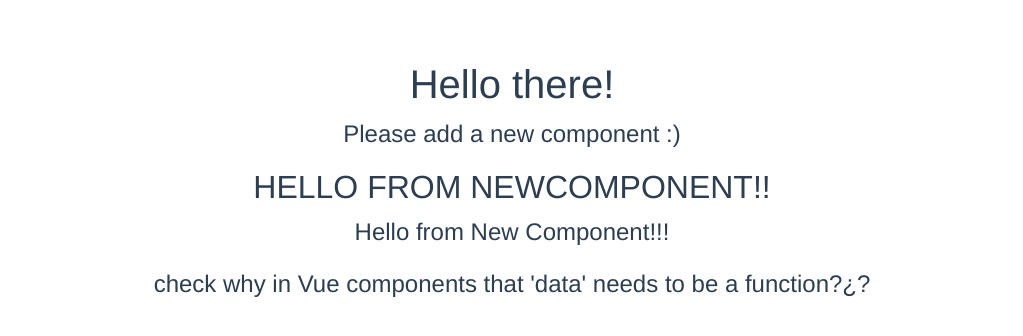
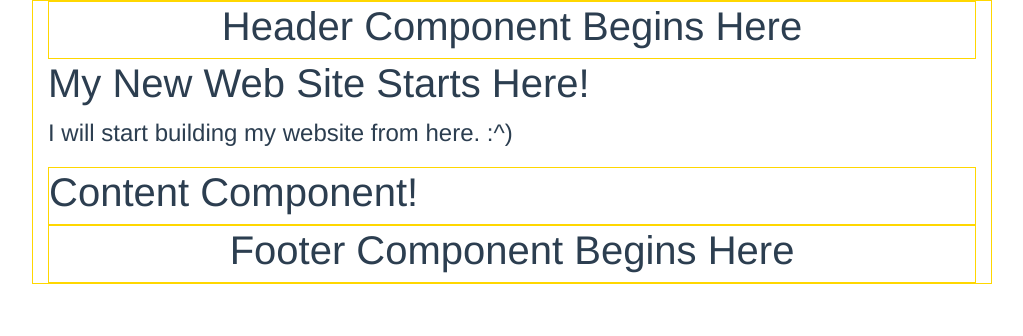
Before and after one commit to carol-en/New-Caroline-Nolasco-Code, a Vue app: page / in a window 1280 px wide. Shown: the top 336 px of the page, without its empty margins (128-1151 px from the left). Built offline with nearby package versions, Linux system fonts and the light colour scheme.

Commit message:
wip setting up component structures

```diff
--- a/src/App.vue
+++ b/src/App.vue
@@ -1,33 +1,24 @@
 <template>
   <div id="app">
-    <h1>Hello there!</h1>
-    <p>Please add a new component :)</p>
-    <NewComponent />
+    <AppContainer />
   </div>
 </template>
 
 <script>
-import NewComponent from './components/NewComponent';
+import AppContainer from './components/AppContainer';
 
 export default {
   name: 'App',
   components: {
-    NewComponent
+    AppContainer
   }
 }
 </script>
 
 <style>
-#app {
-  font-family: Avenir, Helvetica, Arial, sans-serif;
-  -webkit-font-smoothing: antialiased;
-  -moz-osx-font-smoothing: grayscale;
-  text-align: center;
-  color: #2c3e50;
-  margin-top: 60px;
-}
-
-p {
-  font-size: 1.5em;
-}
+  #app {
+    font-family: Avenir, Helvetica, Arial, sans-serif;
+    color: #2c3e50;
+    font-size: 1.5em;
+  }
 </style>
--- /dev/null
+++ b/src/components/AppContainer.vue
@@ -0,0 +1,32 @@
+<template>
+    <div class="container">
+        <AppHeader />
+        <h1>My New Web Site Starts Here!</h1>
+        <p>I will start building my website from here. :^)</p>
+        <AppContent />
+        <AppFooter />
+    </div>
+</template>
+
+<script>
+    import AppHeader from './Header';
+    import AppFooter from './Footer';
+    import AppContent from './Content';
+
+    export default {
+        name: 'AppContainer',
+        components: {
+            AppHeader,
+            AppContent,
+            AppFooter
+        }
+    }
+</script>
+
+<style scoped>
+.container {
+    border: 1px solid gold;
+    width: 75%;
+    margin: 0 auto;
+}
+</style>
--- /dev/null
+++ b/src/components/Content/index.vue
@@ -0,0 +1,17 @@
+<template>
+    <main>
+        <h1>Content Component!</h1>
+    </main>
+</template>
+
+<script>
+export default {
+    name: 'AppContent'
+}
+</script>
+
+<style scoped>
+    main {
+        border: 1px solid gold;
+    }
+</style>
--- /dev/null
+++ b/src/components/Footer/index.vue
@@ -0,0 +1,18 @@
+<template>
+    <header>
+        <h1>Footer Component Begins Here</h1>
+    </header>
+</template>
+
+<script>
+    export default {
+        name: 'AppFooter'
+    }
+</script>
+
+<style scoped>
+    header {
+        border: 1px solid gold;
+        text-align: center;
+    }
+</style>
--- /dev/null
+++ b/src/components/Header/index.vue
@@ -0,0 +1,18 @@
+<template>
+    <header>
+        <h1>Header Component Begins Here</h1>
+    </header>
+</template>
+
+<script>
+    export default {
+        name: 'AppHeader'
+    }
+</script>
+
+<style scoped>
+    header {
+        border: 1px solid gold;
+        text-align: center;
+    }
+</style>
--- a/src/components/NewComponent.vue
+++ /dev/null
@@ -1,25 +0,0 @@
-<template>
-    <div>
-        <h2>Hello from NewComponent!!</h2>
-        <p>{{msg}}</p>
-        <p>{{sidebar}}</p>
-    </div>
-</template>
-
-<script>
-    export default {
-        name: 'NewComponent',
-        data: function() {
-            return {
-                msg: "Hello from New Component!!!",
-                sidebar: "check why in Vue components that 'data' needs to be a function?¿?"
-            }
-        }
-    }
-</script>
-
-<style>
-    h2 {
-        text-transform: uppercase;
-    }
-</style>
```
Also changed, not shown: src/components/HelloWorld.vue (deleted, +0 -58 lines), src/components/Users.vue (deleted, +0 -49 lines).
